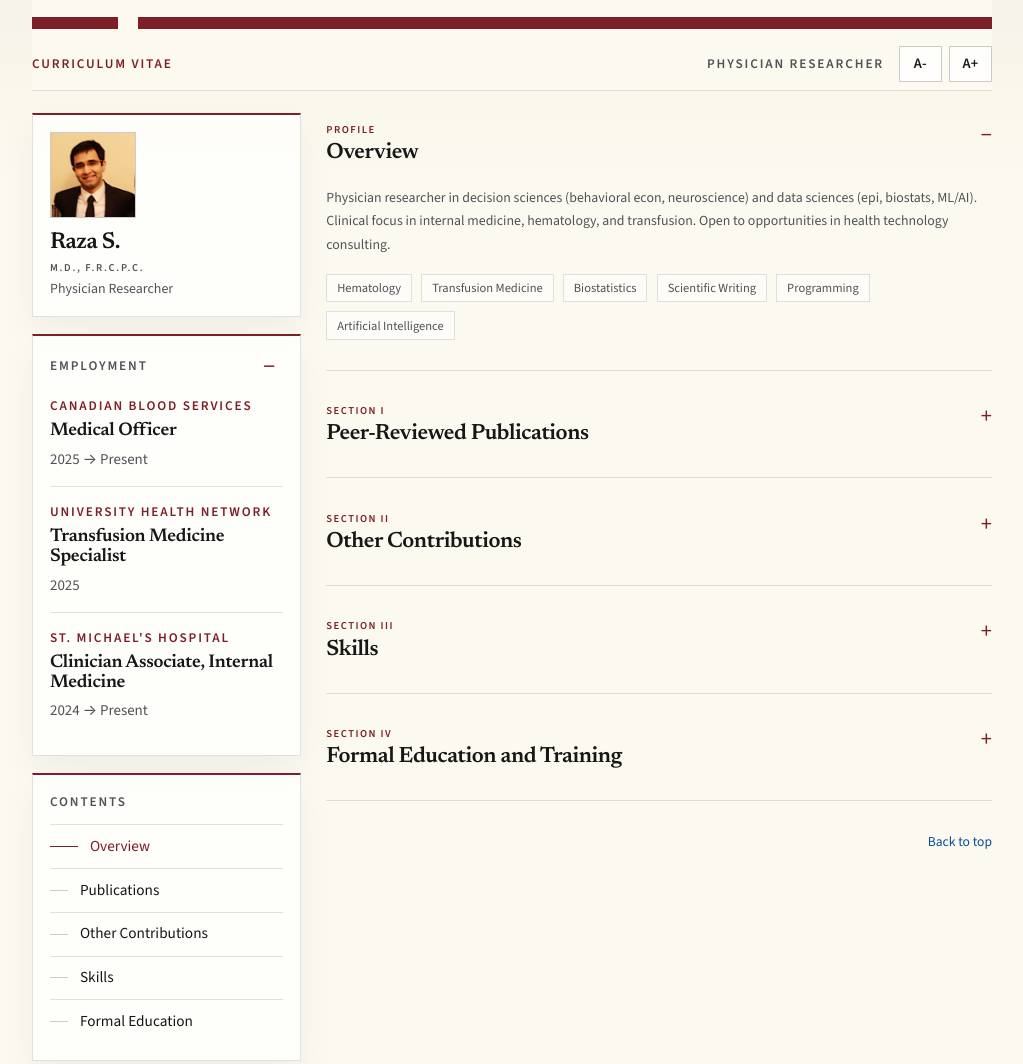
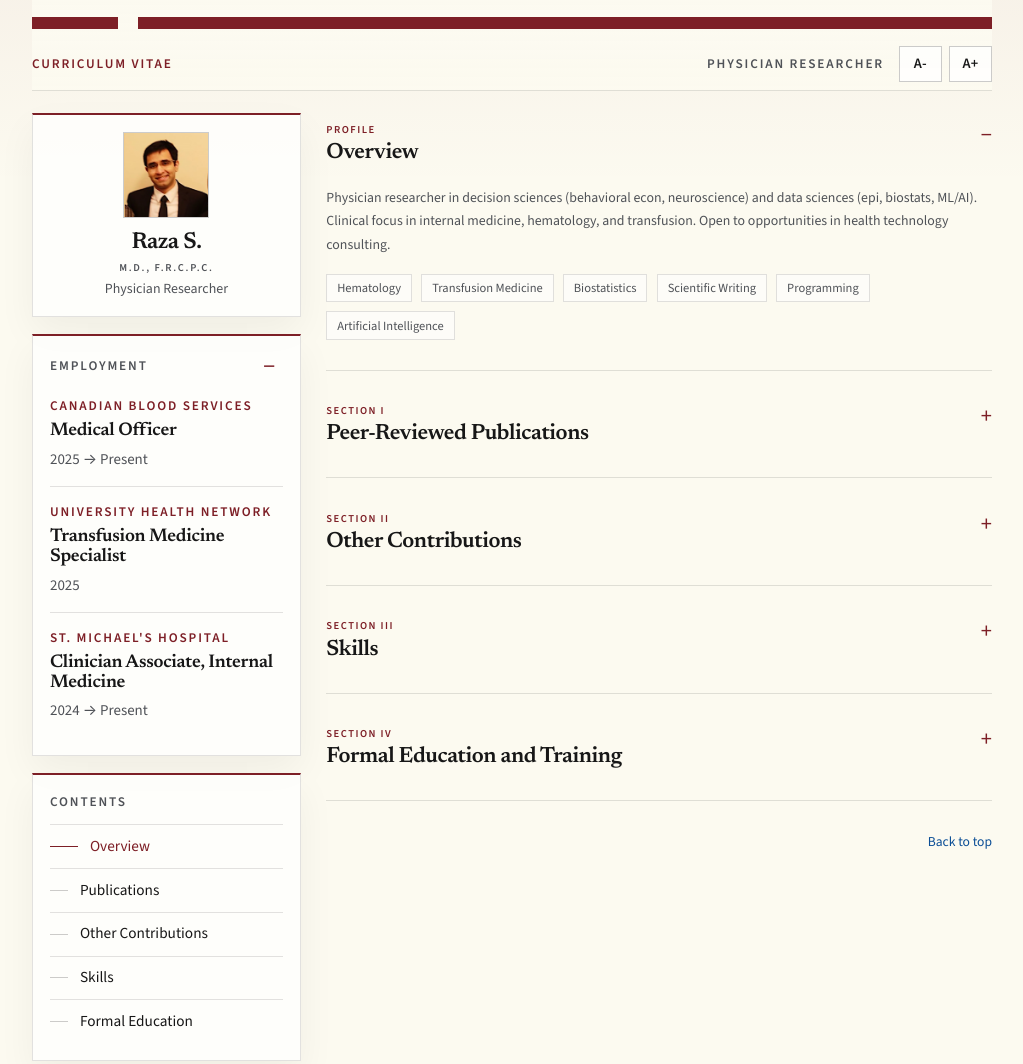
Before and after one commit to RazaS/cv, a plain HTML site: page index.html in a window 1280 px wide. Shown: the whole page, without its empty margins (128-1151 px from the left). Drawn offline with nearby package versions, Linux system fonts and the light colour scheme.

Commit message:
Center identity panel content

```diff
--- a/styles.css
+++ b/styles.css
@@ -245,7 +245,7 @@ button:focus-visible {
 
 .identity-header {
   display: grid;
-  justify-items: start;
+  justify-items: center;
   gap: 0.8rem;
   align-items: start;
 }
@@ -269,6 +269,8 @@ button:focus-visible {
   min-width: 0;
   display: grid;
   gap: 0.22rem;
+  justify-items: center;
+  text-align: center;
 }
 
 .identity-name {
```
